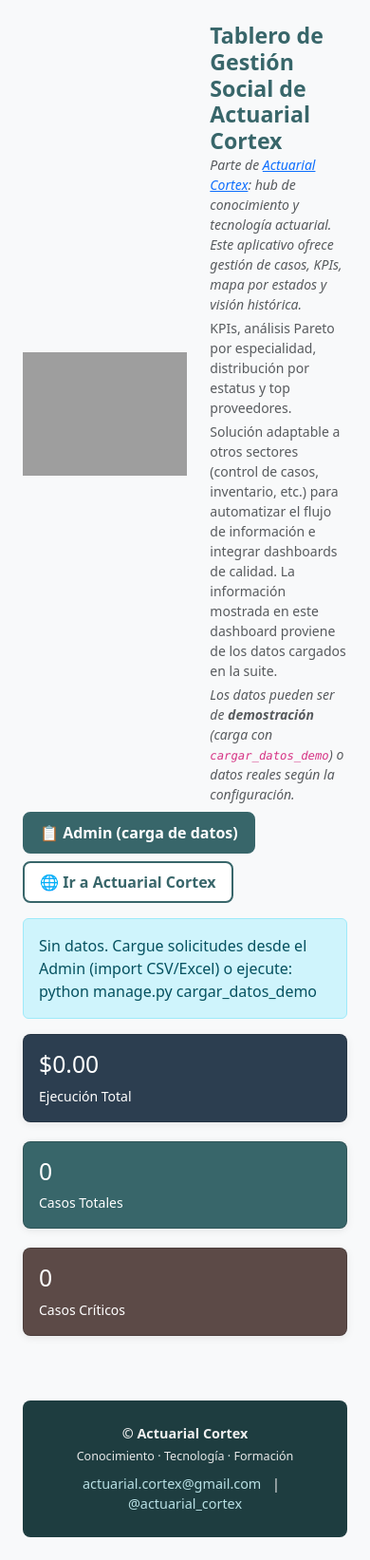
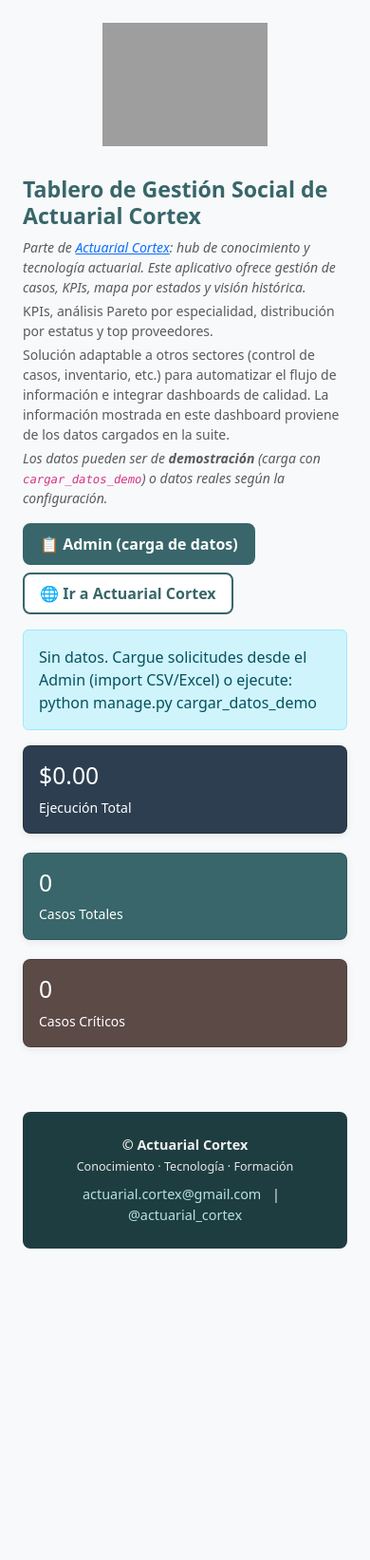
Before and after one commit to angelucv/actuarial-cortex-suite-gestion-social, a Django app: page /dashboard/ in a window 390 px wide. Shown: the whole page at 95% size. After the commit the page ends 1315 px from the top, so only its background shows below. Run offline with Django 4.2, Linux system fonts and the light colour scheme; data that the repository does not hold is empty; some libraries are stand-ins or nearby versions; grey boxes are pictures that could not be loaded.

Commit message:
Dashboard: texto debajo del logo y encima de botones; quitar footer duplicado del admin
Made-with: Cursor

```diff
--- a/gestion_social/templates/dashboard.html
+++ b/gestion_social/templates/dashboard.html
@@ -42,17 +42,22 @@
         .mapa-estados-wrapper .chart-inner iframe { height: 100% !important; max-height: 100% !important; display: block; }
         html { overflow-y: scroll; }
         body { overflow-x: hidden; overflow-y: auto; min-height: 100%; }
+        @media (max-width: 767px) {
+            .dashboard-logo { margin-left: auto; margin-right: auto; }
+        }
     </style>
 </head>
 <body class="bg-light">
 
 <div class="container-fluid py-4 px-4">
-    <div class="row align-items-center mb-2">
-        <div class="col-auto d-flex align-items-center flex-shrink-0">
-            <img src="{% static 'logo/logo-AC-AC-vertical-horizontal-negro.png' %}" alt="" role="img" aria-label="Actuarial Cortex" style="height: 130px; width: auto; display: block;" onerror="this.style.visibility='hidden'; this.style.width='0'; this.style.height='0';">
+    <div class="row mb-3">
+        <div class="col-12 text-center text-md-start">
+            <img src="{% static 'logo/logo-AC-AC-vertical-horizontal-negro.png' %}" alt="" role="img" aria-label="Actuarial Cortex" class="dashboard-logo" style="height: 130px; width: auto; display: block; margin-bottom: 1rem;" onerror="this.style.visibility='hidden'; this.style.width='0'; this.style.height='0';">
         </div>
-        <div class="col min-width-0">
-            <h3 class="fw-bold mb-0" style="color: #38666A;">Tablero de Gestión Social de Actuarial Cortex</h3>
+    </div>
+    <div class="row mb-3">
+        <div class="col-12">
+            <h3 class="fw-bold mb-2" style="color: #38666A;">Tablero de Gestión Social de Actuarial Cortex</h3>
             <p class="text-muted small mb-0"><em>Parte de <a href="{{ cortex_site_url }}" target="_blank" rel="noopener">Actuarial Cortex</a>: hub de conocimiento y tecnología actuarial. Este aplicativo ofrece gestión de casos, KPIs, mapa por estados y visión histórica.</em></p>
             <p class="text-muted small mb-0 mt-1">KPIs, análisis Pareto por especialidad, distribución por estatus y top proveedores.</p>
             <p class="text-muted small mb-0 mt-1">Solución adaptable a otros sectores (control de casos, inventario, etc.) para automatizar el flujo de información e integrar dashboards de calidad. La información mostrada en este dashboard proviene de los datos cargados en la suite.</p>
@@ -60,7 +65,7 @@
         </div>
     </div>
     <div class="row mb-3">
-        <div class="col d-flex gap-2 flex-wrap">
+        <div class="col-12 d-flex gap-2 flex-wrap">
             <a href="/admin/" class="btn-dashboard btn-dashboard-admin">📋 Admin (carga de datos)</a>
             <a href="{{ cortex_site_url }}" class="btn-dashboard btn-dashboard-cortex" target="_blank" rel="noopener">🌐 Ir a Actuarial Cortex</a>
         </div>
```
Also changed, not shown: templates/admin/base_site.html (+2 -9 lines).
